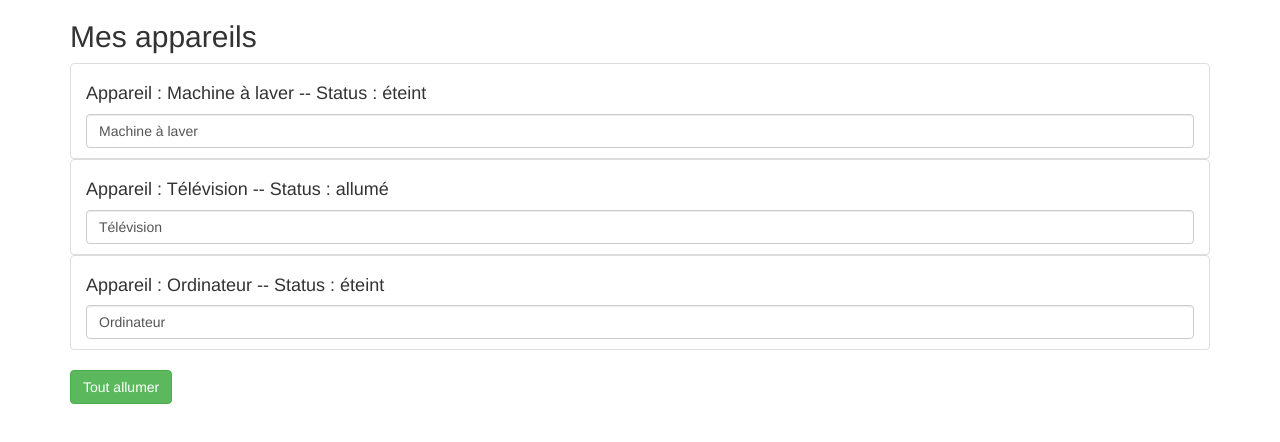
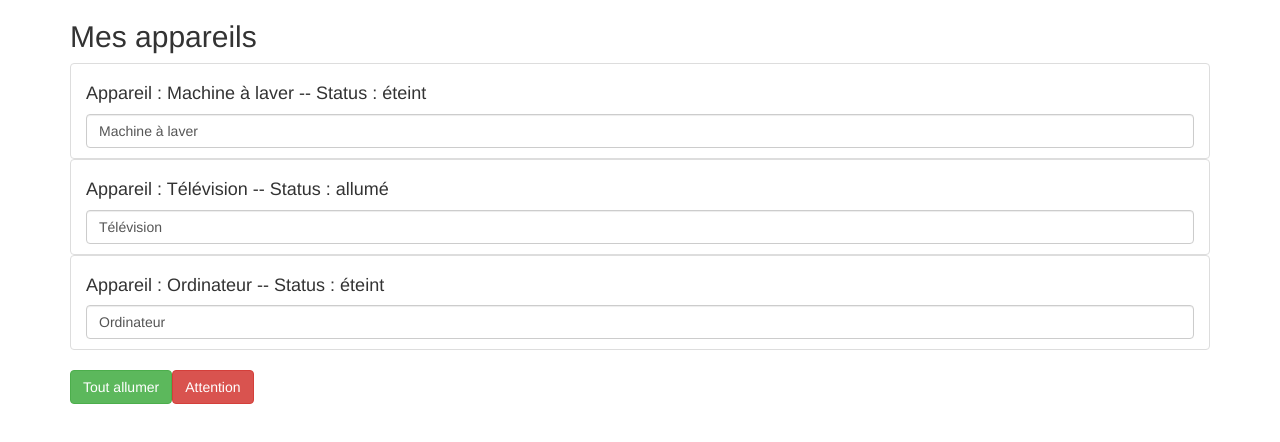
Before and after one commit to Jesdax/learnWithAngularProject, an Angular app: page / in a window 1280 px wide. Shown: the top 442 px of the page. Built offline with nearby package versions, Linux system fonts and the light colour scheme.

Commit message:
Practice use property binding (onTest) &&

```diff
--- a/src/app/app.component.html
+++ b/src/app/app.component.html
@@ -10,6 +10,9 @@
       <button class="btn btn-success"
               [disabled]="!$isAuth"
               (click)="onAllumer()">Tout allumer</button>
+      <button class="btn btn-danger"
+              [disabled]="!$test" (click)="onTest()"> Attention
+      </button>
     </div>
   </div>
 </div>
--- a/src/app/app.component.ts
+++ b/src/app/app.component.ts
@@ -7,6 +7,7 @@ import { Component } from '@angular/core';
 })
 export class AppComponent {
   $isAuth = false;
+  $test = false;
 
   deviceOne = 'Machine à laver';
   deviceTwo = 'Télévision';
@@ -18,8 +19,16 @@ export class AppComponent {
         this.$isAuth = true;
       }, 4000
     );
+    setTimeout(
+      () => {
+      this.$test = true;
+      }, 2000
+    );
   }
   onAllumer() {
     console.log('Tout est allumer !');
   }
+  onTest() {
+    alert('Attention !');
+  }
 }
```
